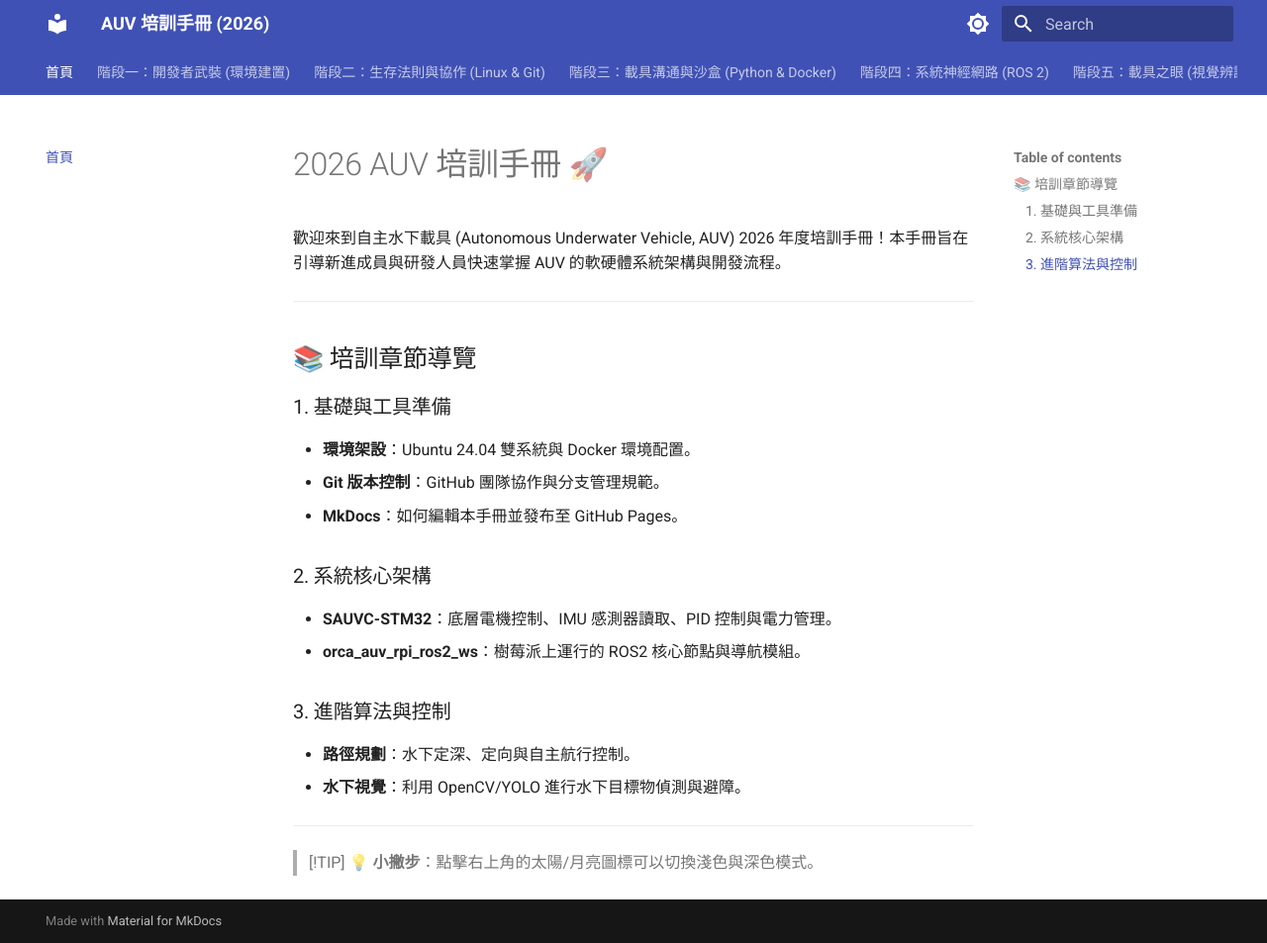
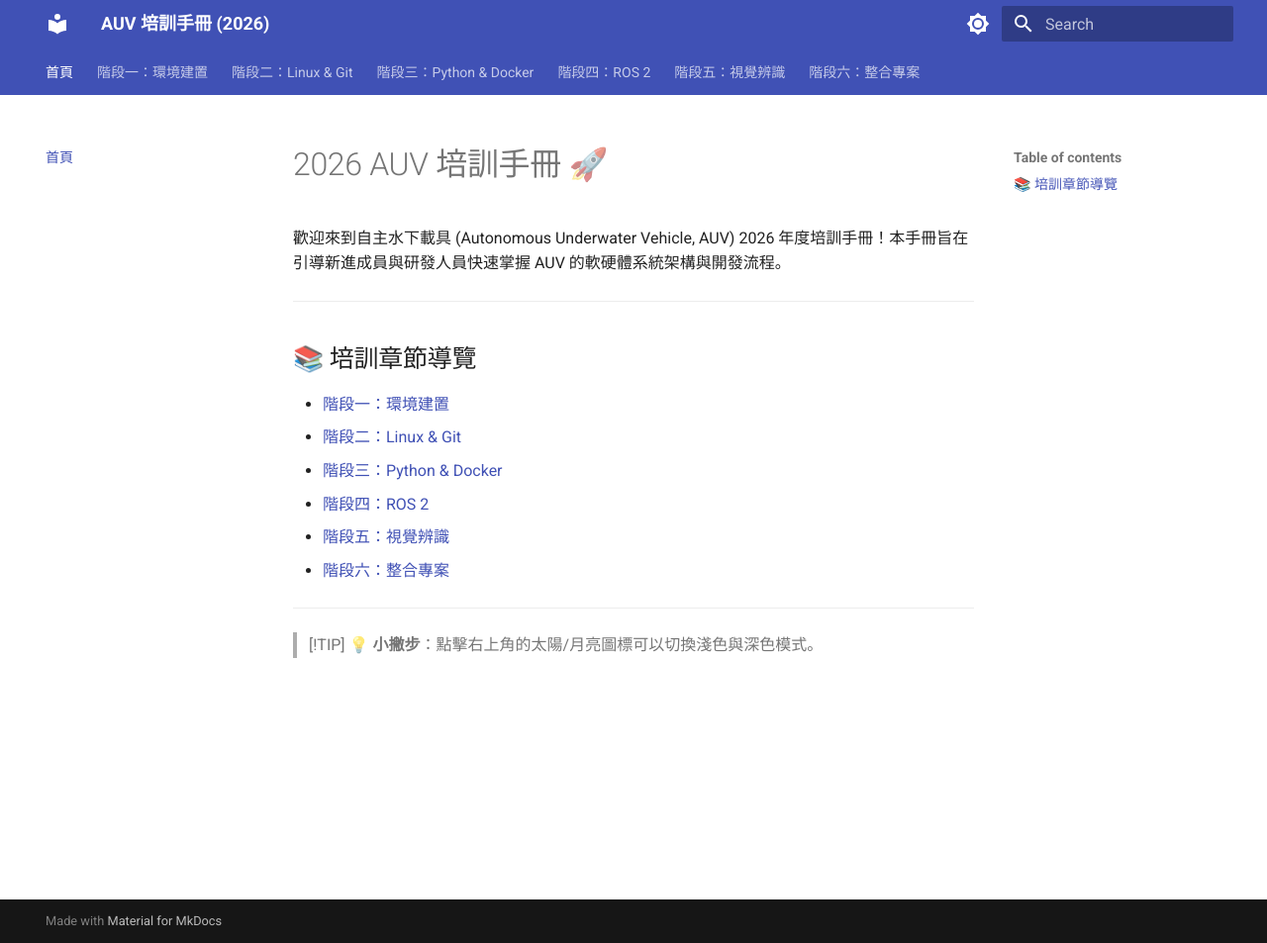
Before and after one commit to hereyougoai/auv-training-2026, an MkDocs documentation site: the page built from docs/index.md, in a window 1280 px wide and 953 px high. Shown: the whole window at 99% size. Built offline with MkDocs 1.6.1 and Material for MkDocs 9.7.7, drawn with Linux system fonts in a browser that asks for light colours.

Commit message:
docs: update homepage with clickable stage links

```diff
--- a/docs/index.md
+++ b/docs/index.md
@@ -6,18 +6,12 @@
 
 ## 📚 培訓章節導覽
 
-### 1. 基礎與工具準備
-* **環境架設**：Ubuntu 24.04 雙系統與 Docker 環境配置。
-* **Git 版本控制**：GitHub 團隊協作與分支管理規範。
-* **MkDocs**：如何編輯本手冊並發布至 GitHub Pages。
-
-### 2. 系統核心架構
-* **SAUVC-STM32**：底層電機控制、IMU 感測器讀取、PID 控制與電力管理。
-* **orca_auv_rpi_ros2_ws**：樹莓派上運行的 ROS2 核心節點與導航模組。
-
-### 3. 進階算法與控制
-* **路徑規劃**：水下定深、定向與自主航行控制。
-* **水下視覺**：利用 OpenCV/YOLO 進行水下目標物偵測與避障。
+- [階段一：環境建置](stage1_env/index.md)
+- [階段二：Linux & Git](stage2_collab/index.md)
+- [階段三：Python & Docker](stage3_sandbox/index.md)
+- [階段四：ROS 2](stage4_ros2/index.md)
+- [階段五：視覺辨識](stage5_vision/index.md)
+- [階段六：整合專案](stage6_integration/index.md)
 
 ---
 
--- a/mkdocs.yml
+++ b/mkdocs.yml
@@ -26,12 +26,12 @@
 
 nav:
   - 首頁: index.md
-  - 階段一：開發者武裝 (環境建置): stage1_env/index.md
-  - 階段二：生存法則與協作 (Linux & Git): stage2_collab/index.md
-  - 階段三：載具溝通與沙盒 (Python & Docker): stage3_sandbox/index.md
-  - 階段四：系統神經網路 (ROS 2): stage4_ros2/index.md
-  - 階段五：載具之眼 (視覺辨識): stage5_vision/index.md
-  - 階段六：終極試煉 (整合專案): stage6_integration/index.md
+  - 階段一：環境建置: stage1_env/index.md
+  - 階段二：Linux & Git: stage2_collab/index.md
+  - 階段三：Python & Docker: stage3_sandbox/index.md
+  - 階段四：ROS 2: stage4_ros2/index.md
+  - 階段五：視覺辨識: stage5_vision/index.md
+  - 階段六：整合專案: stage6_integration/index.md
 
 markdown_extensions:
   - tables
```
